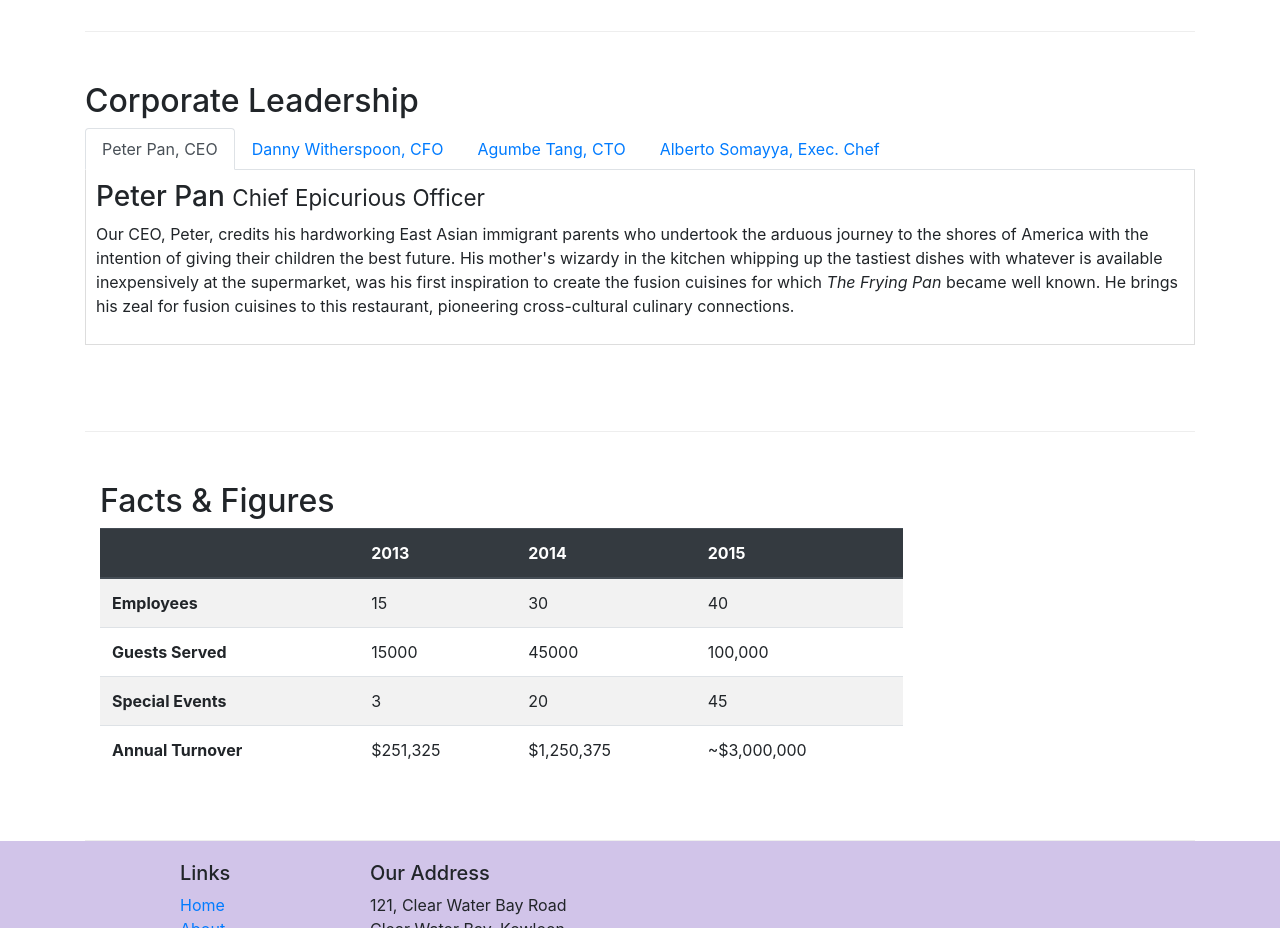
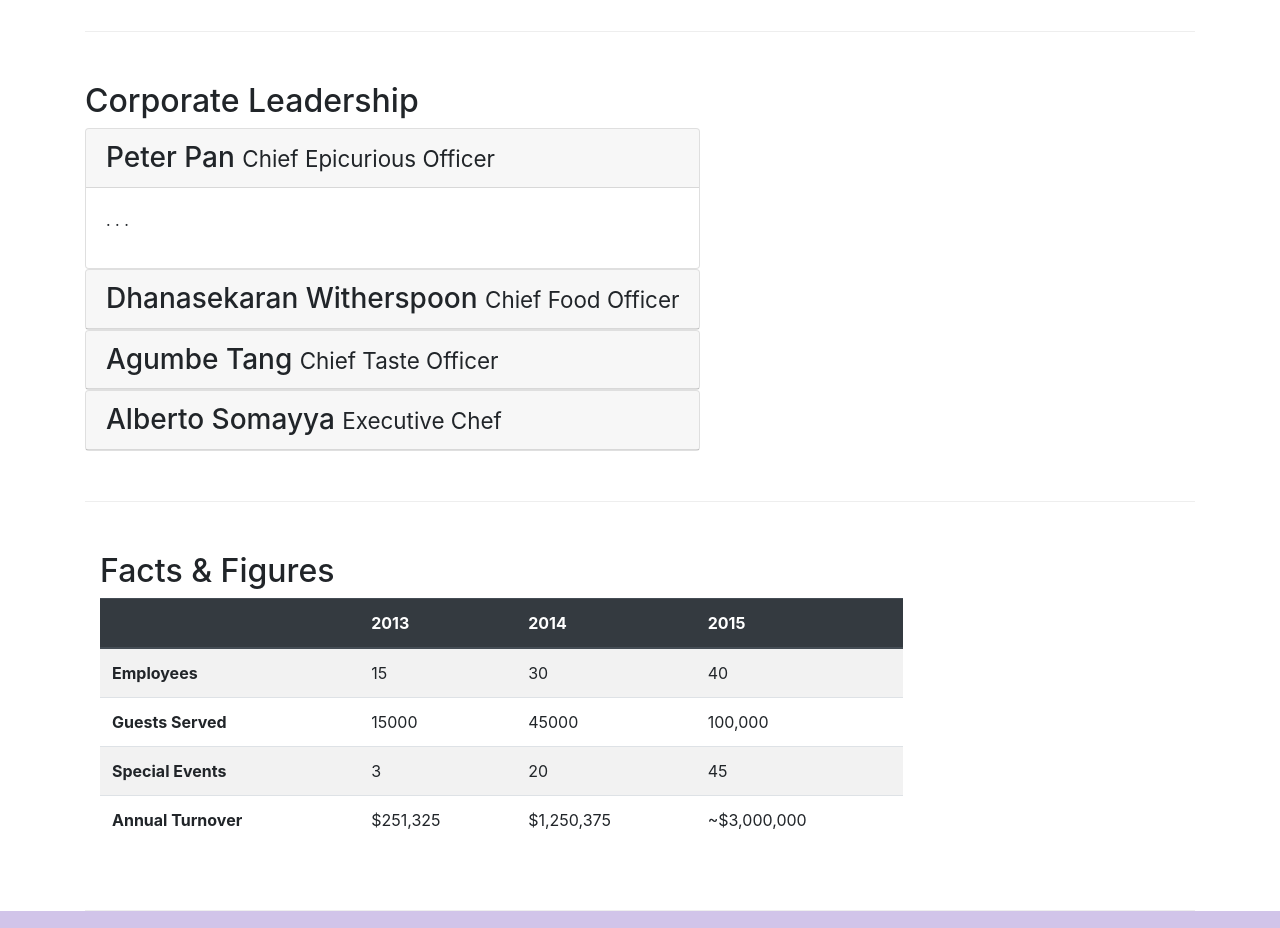
Before and after one commit to erica-z/conFusion, a website: page aboutus.html in a window 1280 px wide. Shown: the part 940-1868 px from the top of the page. Drawn offline with nearby package versions, Linux system fonts and the light colour scheme.

Commit message:
accordion + import jquery script

```diff
--- a/aboutus.html
+++ b/aboutus.html
@@ -99,40 +99,67 @@
             <div>
                 <h2>Corporate Leadership</h2>
 
-                <ul class="nav nav-tabs">
-                    <li class="nav-item">
-                        <a class="nav-link active" href="#peter" role="tab" data-toggle="tab">Peter Pan, CEO</a>
-                    </li>
-                    <li class="nav-item">
-                        <a class="nav-link" href="#danny" role="tab" data-toggle="tab">Danny Witherspoon, CFO</a>
-                    </li>
-                    <li class="nav-item">
-                        <a class="nav-link" href="#agumbe"role="tab" data-toggle="tab">Agumbe Tang, CTO</a>
-                    </li>
-                    <li class="nav-item">
-                        <a class="nav-link" href="#alberto" role="tab" data-toggle="tab">Alberto Somayya, Exec. Chef</a>
-                    </li>
-                </ul>
-                <div class="tab-content">
-                    <div role="tabpanel" class="tab-pane fade show active" id="peter">
-                        <h3>Peter Pan <small>Chief Epicurious Officer</small></h3>
-                        <p class="description">Our CEO, Peter, credits his hardworking East Asian immigrant parents who undertook the arduous journey to the shores of America with the intention of giving their children the best future. His mother's wizardy in the kitchen whipping up the tastiest dishes with whatever is available inexpensively at the supermarket, was his first inspiration to create the fusion cuisines for which <em>The Frying Pan</em> became well known. He brings his zeal for fusion cuisines to this restaurant, pioneering cross-cultural culinary connections.</p>
-                    </div>
-                    <div role="tabpanel" class="tab-pane fade" id="danny">
-                        <h3>Dhanasekaran Witherspoon <small>Chief Food Officer</small></h3>
-                        <p class="description">Our CFO, Danny, as he is affectionately referred to by his colleagues, comes from a long established family tradition in farming and produce. His experiences growing up on a farm in the Australian outback gave him great appreciation for varieties of food sources. As he puts it in his own words, <em>Everything that runs, wins, and everything that stays, pays!</em></p>
-                    </div>
-                    <div role="tabpanel" class="tab-pane fade" id="agumbe">
-                        <h3>Agumbe Tang <small>Chief Taste Officer</small></h3>
-                        <p class="description">Blessed with the most discerning gustatory sense, Agumbe, our CTO, personally ensures that every dish that we serve meets his exacting tastes. Our chefs dread the tongue lashing that ensues if their dish does not meet his exacting standards. He lives by his motto, <em>You click only if you survive my lick.</em></p>
-                    </div>
-                    <div role="tabpanel" class="tab-pane fade" id="alberto">
-                        <h3>Alberto Somayya <small>Executive Chef</small></h3>
-                        <p class="description">Award winning three-star Michelin chef with wide International experience having worked closely with whos-who in the culinary world, he specializes in creating mouthwatering Indo-Italian fusion experiences. He says, <em>Put together the cuisines from the two craziest cultures, and you get a winning hit! Amma Mia!</em></p>
-                    </div>
+                <div id="accordion">
+                        <div class="card">
+                                <div class="card-header" role="tab" id="peterhead">
+                                <h3 class="mb-0">
+                                    <a data-toggle="collapse" data-target="#peter">
+                                    Peter Pan <small>Chief Epicurious Officer</small>
+                                    </a>
+                                </h3>
+                                </div>
+                                <div class="collapse show" id="peter" data-parent="#accordion">
+                                    <div class="card-body">
+                                        <p class="d-none d-sm-block">. . .</p>
+                                    </div>
+                                </div>
+                        </div>
+                        <div class="card">
+                                <div class="card-header" role="tab" id="dannyhead">
+                                <h3 class="mb-0">
+                                    <a class="collapsed" data-toggle="collapse" data-target="#danny">
+                                    Dhanasekaran Witherspoon <small>Chief Food Officer</small>
+                                    </a>
+                                </h3>
+                            </div>
+                            <div class="collapse" id="danny" data-parent="#accordion">
+                                <div class="card-body">
+                                    <p class="d-none d-sm-block">. . .</em></p>
+                                </div>
+                            </div>
+                        </div>
+                        <div class="card">
+                                <div class="card-header" role="tab" id="agumbehead">
+                                <h3 class="mb-0">
+                                    <a class="collapsed" data-toggle="collapse" data-target="#agumbe">
+                                    Agumbe Tang <small>Chief Taste Officer</small>
+                                    </a>
+                                </h3>
+                            </div>
+                            <div class="collapse" id="agumbe" data-parent="#accordion">
+                                <div class="card-body">
+                                    <p class="d-none d-sm-block">. . .</p>
+                                </div>
+                            </div>
+                        </div>
+                        <div class="card">
+                                <div class="card-header" role="tab" id="albertohead">
+                                <h3 class="mb-0">
+                                    <a class="collapsed" data-toggle="collapse" data-target="#alberto">
+                                    Alberto Somayya <small>Executive Chef</small>
+                                    </a>
+                                </h3>
+                            </div>
+                            <div class="collapse" id="alberto" data-parent="#accordion">
+                                <div class="card-body">
+                                    <p class="d-none d-sm-block">. . .</em></p>
+                                </div>
+                            </div>
+                        </div>
                 </div>
             </div>
        </div>
+
        <div class="row row-content">
             <div class="col-12 col-sm-9">
                 <h2>Facts &amp; Figures</h2>
@@ -222,7 +249,10 @@
            </div>
         </div>
     </footer>
-
+    <!-- jQuery first, then Popper.js, then Bootstrap JS. -->
+    <script src="node_modules/jquery/dist/jquery.slim.min.js"></script>
+    <script src="node_modules/popper.js/dist/umd/popper.min.js"></script>
+    <script src="node_modules/bootstrap/dist/js/bootstrap.min.js"></script>
 </body>
 
 </html>
```
